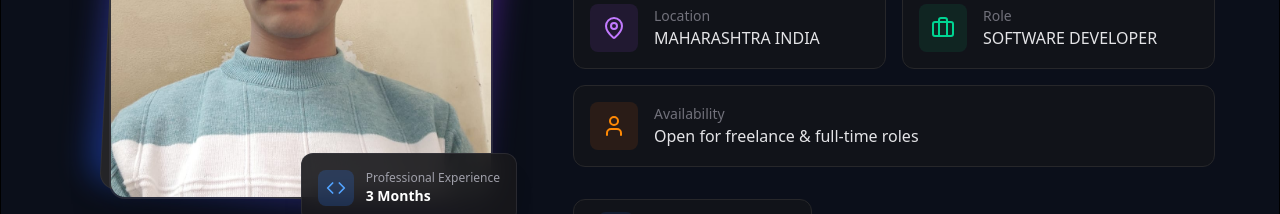
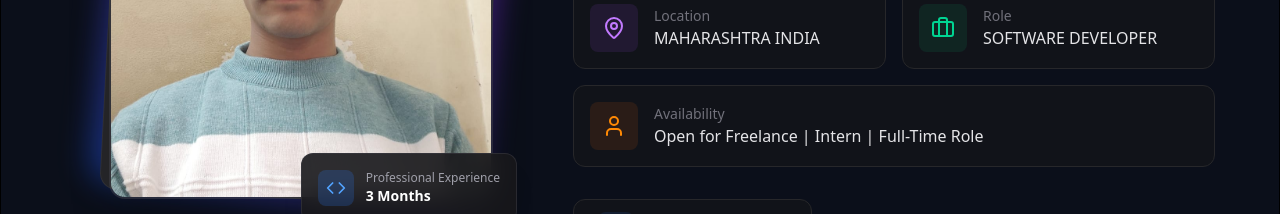
Before and after one commit to gauravk310/portfolio, a Next.js app in the folder portfolio/: page / in a window 1280 px wide. Shown: the part 1140-1354 px from the top of the page. Built offline with nearby package versions, Linux system fonts and the light colour scheme.

Commit message:
open for role

```diff
--- a/portfolio/components/Pages/AboutMe.jsx
+++ b/portfolio/components/Pages/AboutMe.jsx
@@ -122,7 +122,7 @@ const AboutMe = () => {
                   </div>
                   <div>
                     <p className="text-sm text-zinc-500">Availability</p>
-                    <p className="text-base font-medium text-zinc-200">Open for freelance & full-time roles</p>
+                    <p className="text-base font-medium text-zinc-200">Open for Freelance | Intern | Full-Time Role</p>
                   </div>
                 </div>
               </motion.div>
```
